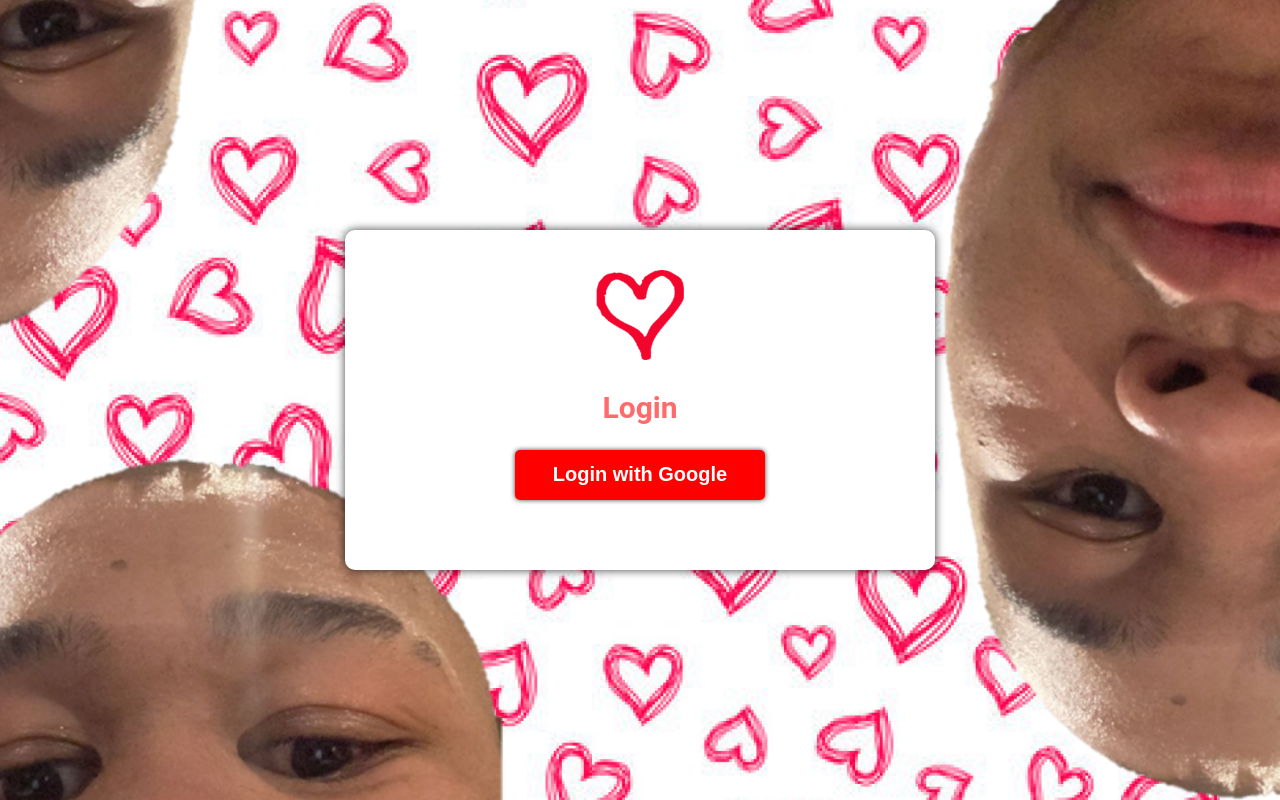
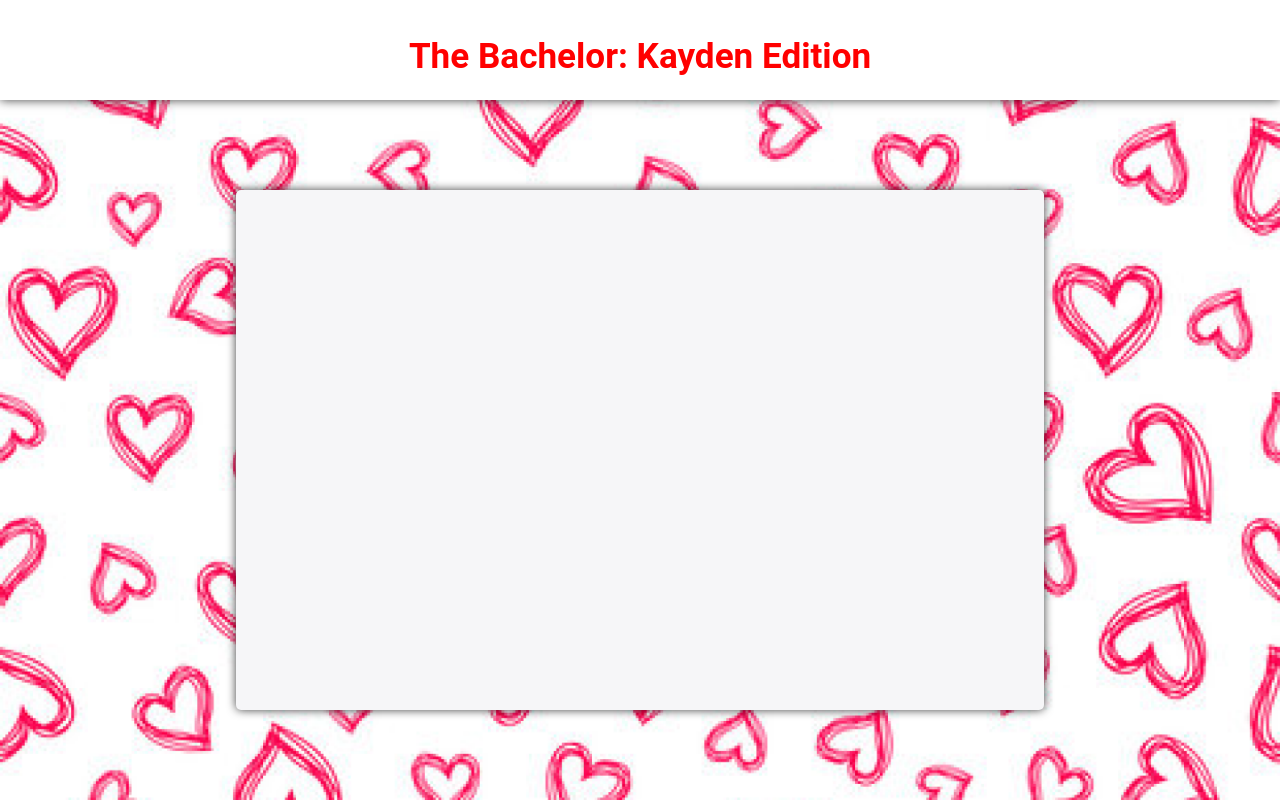
Before and after one commit to Kayden-21/kayden-retro-game, a React (Create React App) app in the folder kayden_bachelor/: page /results in a window 1280 px wide. Built offline with nearby package versions, Linux system fonts and the light colour scheme.

Commit message:
added empty pages and some notes

```diff
--- a/kayden_bachelor/src/components/bodyPanel/bodyPanel.tsx
+++ b/kayden_bachelor/src/components/bodyPanel/bodyPanel.tsx
@@ -1,9 +1,14 @@
 import "./bodyPanel.css";
 
 export type BodyPanelProps = {
+  className?: string;
   children?: React.ReactNode;
 };
 
-export const BodyPanel = ({ children }: BodyPanelProps) => {
-  return <section className="bodyPanel">{children}</section>;
+export const BodyPanel = ({ className, children }: BodyPanelProps) => {
+  return (
+    <section className={className ? className : "bodyPanel"}>
+      {children}
+    </section>
+  );
 };
--- /dev/null
+++ b/kayden_bachelor/src/pages/GamePage/gamePage.tsx
@@ -0,0 +1,17 @@
+import React from "react";
+import "../../assets/css/main.css";
+import { MainLayout } from "../../components/baseLayout/baseLayout";
+import { TopPanel } from "../../components/topPanel/topPanel";
+import { BodyPanel } from "../../components/bodyPanel/bodyPanel";
+
+export const GamePage = () => {
+  return (
+    <MainLayout>
+      <TopPanel heading="The Bachelor: Kayden Edition" />
+      <BodyPanel className="">
+        {/* add the game thingy here */}
+        {/* ...can also pass in your own classname for the panel to make the panel bigger or whatever you want */}
+      </BodyPanel>
+    </MainLayout>
+  );
+};
--- /dev/null
+++ b/kayden_bachelor/src/pages/ScoreboardPage/scoreboardPage.tsx
@@ -0,0 +1,17 @@
+import React from "react";
+import "../../assets/css/main.css";
+import { MainLayout } from "../../components/baseLayout/baseLayout";
+import { TopPanel } from "../../components/topPanel/topPanel";
+import { BodyPanel } from "../../components/bodyPanel/bodyPanel";
+
+export const ScoreboardPage = () => {
+  return (
+    <MainLayout>
+      <TopPanel heading="The Bachelor: Kayden Edition" />
+      <BodyPanel className="">
+        {/* add the scoreboard thingy here*/}
+        {/* ...can also pass in your own classname for the panel to make the panel bigger or whatever you want */}
+      </BodyPanel>
+    </MainLayout>
+  );
+};
--- a/kayden_bachelor/src/pages/pageRouter.tsx
+++ b/kayden_bachelor/src/pages/pageRouter.tsx
@@ -2,6 +2,8 @@ import React from "react";
 import { BrowserRouter as Router, Route, Routes } from "react-router-dom";
 import { LoginPage } from "./LoginPage/loginPage";
 import { DashboardPage } from "./DashboardPage/dashboardPage";
+import { ScoreboardPage } from "./ScoreboardPage/scoreboardPage";
+import { GamePage } from "./GamePage/gamePage";
 
 export const PageRouter = () => {
   return (
@@ -9,6 +11,9 @@ export const PageRouter = () => {
       <Routes>
         <Route path="*" element={<LoginPage />} />
         <Route path="/dashboard" element={<DashboardPage />} />
+        <Route path="/scoreboard" element={<ScoreboardPage />} />
+        <Route path="/play" element={<GamePage />} />
+        <Route path="/results" element={<ScoreboardPage />} />
       </Routes>
     </Router>
   );
```
Also changed, not shown: kayden_bachelor/src/pages/ResultsPage/resultsPage.tsx (added, +17 -0 lines).
